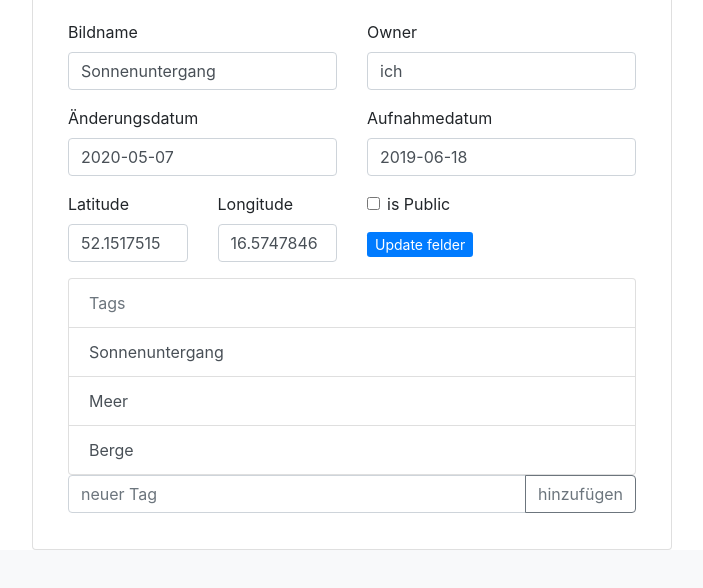
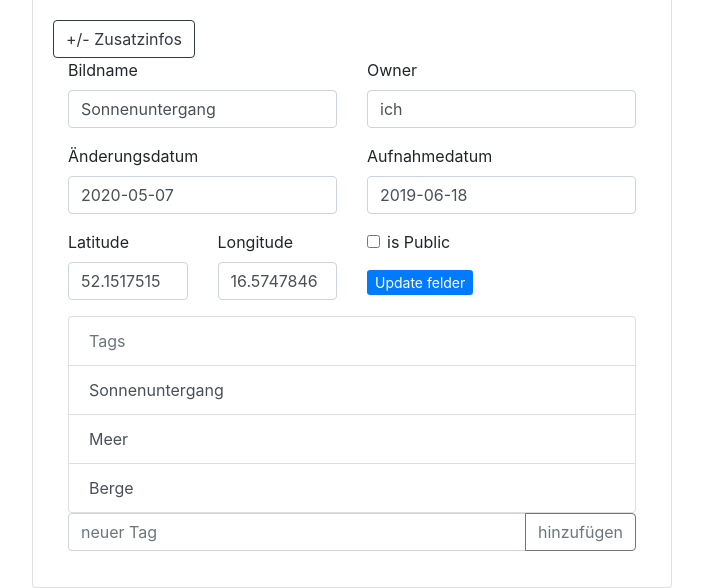
Before and after one commit to RaphaelSauermann/PictureCloud, a PHP site: page /index.php?page=pics in a window 1280 px wide. Shown: the part 636-1224 px from the top of the page, without its empty margins (53-756 px from the left). Before the commit the page ends 1186 px from the top, so only its background shows below. Run offline with PHP 8.4, Linux system fonts and the light colour scheme.

Commit message:
added collapsable zusatzinfos at pictures

```diff
--- a/inc/pics.php
+++ b/inc/pics.php
@@ -67,7 +67,12 @@
     <!-- thumbnail -->
     <img src="pics/misc/tab.png" class="card-img-top" alt="...">
     <div class="card-body">
-      <div class="container">
+      <!-- Button zum aufklappen -->
+      <a class="btn btn-outline-dark" data-toggle="collapse" href="#collapseExample" role="button" aria-expanded="true" aria-controls="collapseExample">
+        +/- Zusatzinfos
+      </a>
+      <!-- aufklappbare zusatzinfos -->
+      <div class="container collapse show" id="collapseExample">
         <form>
           <!-- Anzeige der Attribute des Bildes -->
           <div class="row">
```
